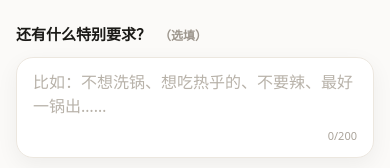
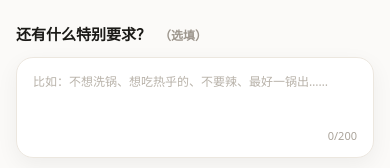
Before and after one commit to hihumiW/FridgeCook, a React (Vite) app: page / in a window 390 px wide. Shown: the part 822-990 px from the top of the page. Built offline with nearby package versions, Linux system fonts and the light colour scheme.

Commit message:
fix: remove root fontsize

```diff
--- a/src/styles/globals.css
+++ b/src/styles/globals.css
@@ -106,7 +106,6 @@
     --food-rotate-end: -16deg;
     animation-delay: 0.36s;
   }
-
 }
 
 @keyframes recipe-pan-toss {
@@ -189,11 +188,3 @@
     opacity: 1;
   }
 }
-
-@media (max-width: 767px) {
-  input,
-  textarea,
-  select {
-    font-size: 16px !important;
-  }
-}
```
